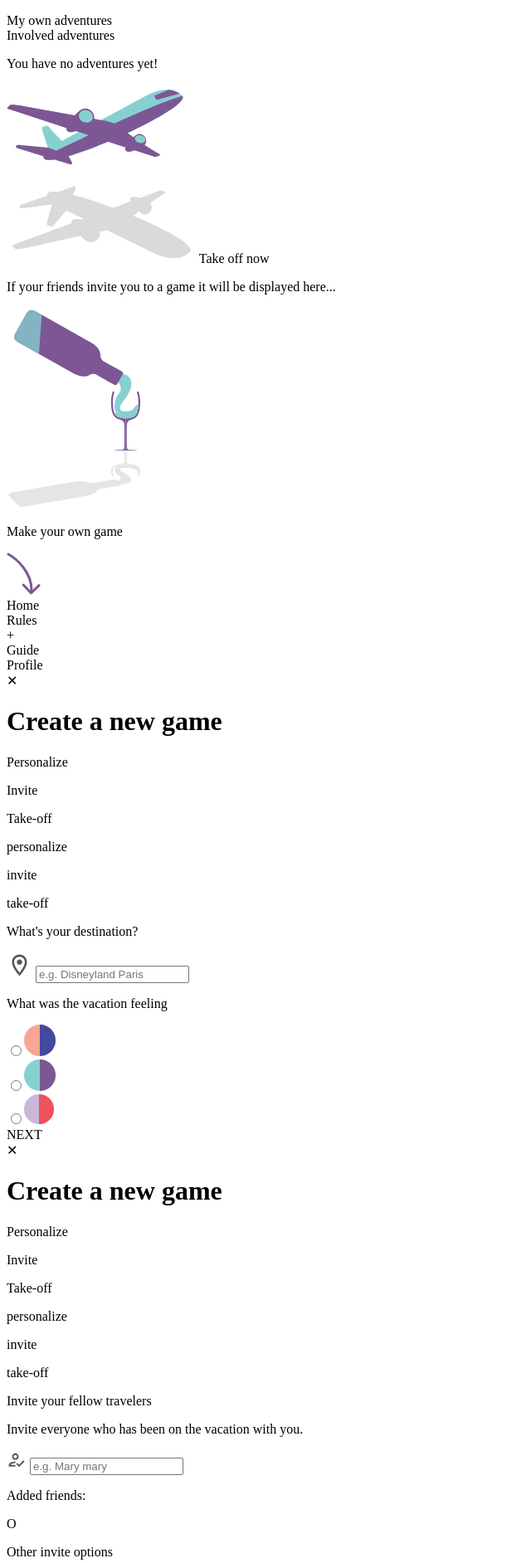
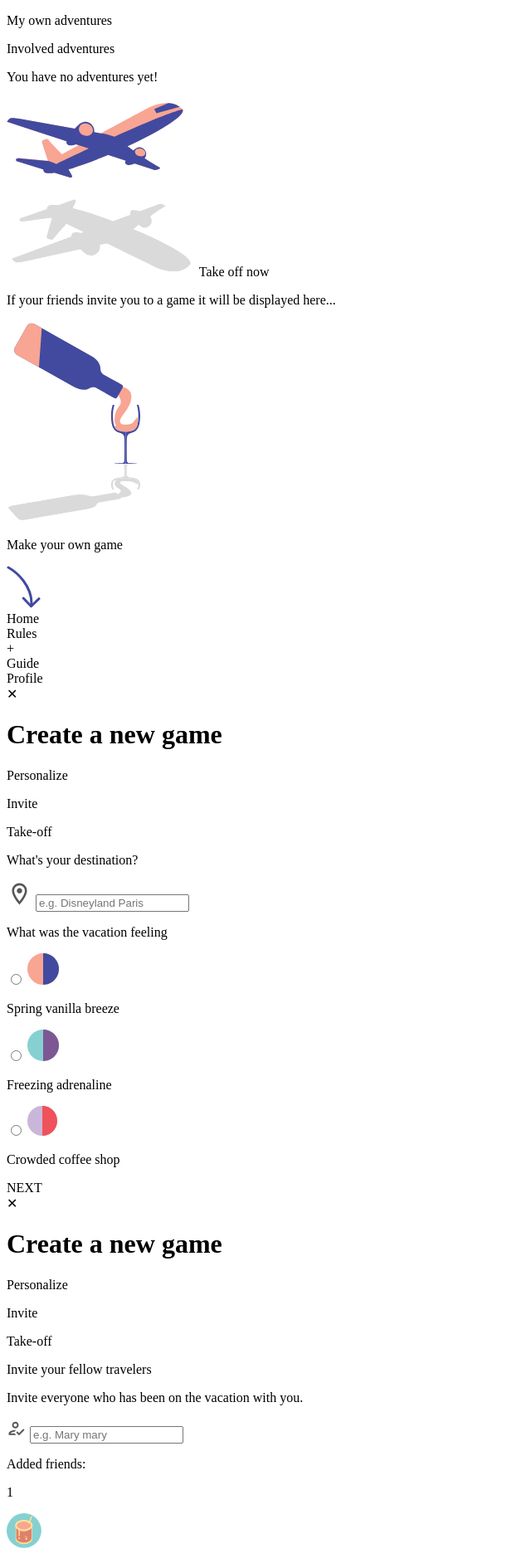
Before and after one commit to DJElke/DevineKask_RevivingAdventure, a PHP site: template src/view/statisch/createAdventure.php in a window 1280 px wide. Shown: the part 98-1982 px from the top of the page at 83% size, without its empty margins (0-640 px from the left). Run offline with PHP 8.4, Linux system fonts and the light colour scheme; the template is opened without the code that fills it, so the values that code supplies are empty.

Commit message:
CSS profile, create new adventure, home, rules & guide

```diff
--- a/src/css/home.css
+++ b/src/css/home.css
@@ -25,10 +25,9 @@
 }
 
 .dashboardTab {
-  border: .15rem solid #424A9F;
+  border: .2rem solid #424A9F;
   text-align: center;
-  padding: .7rem;
-  margin: .2rem .5rem;
+  line-height: 1.2rem;
 }
 .dashboard__grid{
   display: grid;
--- a/src/style.css
+++ b/src/style.css
@@ -11,6 +11,7 @@
 @import './css/onboarding.css';
 @import './css/order.css';
 @import './css/register.css';
+@import './css/createAdventure.css';
 
 
 /* START SARAH CSS */
--- a/src/view/home/home.php
+++ b/src/view/home/home.php
@@ -7,8 +7,8 @@
   </header>
 
   <wrapper class="dashboardTabs bg--red">
-    <div id="owned" class="containerItem--left blue dashboardTab">My own adventures</div>
-    <div id="involved" class="containerItem--right blue dashboardTab">Involved adventures</div>
+    <div id="owned" class="containerItem--left blue dashboardTab"><p>My own adventures</p></div>
+    <div id="involved" class="containerItem--right blue dashboardTab"><p>Involved adventures</p></div>
  </wrapper>
 
  <section class="dashboardList">
--- a/src/view/statisch/createAdventure.php
+++ b/src/view/statisch/createAdventure.php
@@ -6,22 +6,26 @@
     </header>
 
     <wrapper class="dashboardTabs bg--red">
-      <div id="owned" class="containerItem--left blue dashboardTab">My own adventures</div>
-      <div id="involved" class="containerItem--right blue dashboardTab">Involved adventures</div>
+      <div id="owned" class="containerItem--left blue dashboardTab"><p>My own adventures</p></div>
+      <div id="involved" class="containerItem--right blue dashboardTab"><p>Involved adventures</p></div>
     </wrapper>
 
   <section class="dashboardList">
     <div class="ownedVac">
+      <div class="empty">
         <p>You have no adventures  yet!</p>
-      <img src="assets/illustrations/plane-blue.svg">
-      <a class="takeOff--button">Take off now</a>
+        <img src="assets/illustrations/plane-orange.svg">
+        <a class="takeOff--button btn-takeOff">Take off now</a>
+      </div>
     </div>
 
     <div class="involvedVac">
+    <div class="empty">
       <p>If your friends invite you to a game it will be displayed here...</p>
-      <img src="assets/illustrations/wine.svg">
+      <img src="assets/illustrations/wine-orange.svg">
       <p> Make your own game</p>
-      <img src="assets/illustrations/arrow.svg">
+      <img class="img-arrow" src="assets/illustrations/arrow-orange.svg">
+    </div>
   </div>
   </section>
 
@@ -39,31 +43,58 @@
   <a class="createAdventure--close">
     <span class="close">&#10005;</span>
   </a>
-  <h1>Create a new game</h1>
-  <div class="shop--crumble">
-    <div><span class="createGame-dot"></span><p>Personalize</p></div>
-    <div><span class="createGame-open-dot"></span><p>Invite</p></div>
-    <div><span class="createGame-open-dot"></span><p>Take-off</p></div>
+  <h1 class="header--new-game">Create a new game</h1>
+  <div class="create--crumble">
+    <div>
+      <span class="line"></span>
+      <span class="createGame-dot"></span>
+      <p>Personalize</p>
+    </div>
+    <div>
+      <span class="line-dotted"></span>
+      <span class="createGame-open-dot"></span>
+      <p>Invite</p>
+    </div>
+    <div>
+      <span class="line-dotted"></span>
+      <span class="createGame-open-dot"></span>
+      <p>Take-off</p>
+    </div>
   </div>
 
-  <div>
+  <!-- <div>
     <p>personalize</p>
     <p>invite</p>
     <p>take-off</p>
-  </div>
-  <div>
-    <label><p>What's your destination?</p>
+  </div> -->
+  <div class="create-new-label">
+    <label>
+      <p class="create-new-title">What's your destination?</p>
+    <div class="destination-input">
       <img src="assets/icons/place-icon.svg">
       <input type=text placeholder="e.g. Disneyland Paris">
+    </div>
     </label>
   </div>
 
-  <div>
-      <p >What was the vacation feeling</p>
-        <div class="color--options">
-          <div><input type="radio"><label for="spring" ><img src="assets/icons/spring-vanilla-breeze.svg"></label></div>
-          <div><input type="radio"><label for="freezing" ><img src="assets/icons/freezing-adrenaline.svg"></label></div>
-          <div><input type="radio"><label for="coffee" ><img src="assets/icons/crowded-coffee-shop.svg"></label></div>
+  <div class="create-new-label">
+      <p class="create-new-title">What was the vacation feeling</p>
+        <div class="color--options-new">
+            <input type="radio" id="spring">
+            <label for="spring">
+              <img src="assets/icons/spring-vanilla-breeze.svg">
+              <p>Spring vanilla breeze</p>
+            </label>
+            <input type="radio" id="freezing">
+            <label for="freezing" >
+              <img src="assets/icons/freezing-adrenaline.svg">
+              <p>Freezing adrenaline</p>
+            </label>
+            <input type="radio" id="coffee">
+            <label for="coffee" >
+              <img src="assets/icons/crowded-coffee-shop.svg">
+              <p>Crowded coffee shop</p>
+            </label>
         </div>
     </div>
 
@@ -76,47 +107,59 @@
   <a class="createAdventure--close">
     <span class="close">&#10005;</span>
   </a>
-  <h1>Create a new game</h1>
-  <div class="shop--crumble">
-    <div><span class="createGame-dot"></span><p>Personalize</p></div>
-    <div><span class="createGame-dot"></span><p>Invite</p></div>
-    <div><span class="createGame-open-dot"></span><p>Take-off</p></div>
+  <h1 class="header--new-game">Create a new game</h1>
+  <div class="create--crumble">
+    <div>
+      <span class="line"></span>
+      <span class="createGame-dot"></span>
+      <p>Personalize</p>
     </div>
     <div>
-    <p>personalize</p>
-    <p>invite</p>
-    <p>take-off</p>
+      <span class="line"></span>
+      <span class="createGame-dot"></span>
+      <p>Invite</p>
     </div>
     <div>
-    <p>Invite your fellow travelers</p>
-    <p>Invite everyone who has been on the vacation with you.</p>
+      <span class="line-dotted"></span>
+      <span class="createGame-open-dot"></span>
+      <p>Take-off</p>
+    </div>
+  </div>
+
   <div>
+    <p class="create-new-title">Invite your fellow travelers</p>
+    <p class="create-new-subText">Invite everyone who has been on the vacation with you.</p>
+    <div class="destination-input">
       <img src="assets/icons/friend.svg">
       <input type=text placeholder="e.g. Mary mary">
     </div>
   </div>
 
-  <div>
-    <p>Added friends: </p><p>O</p>
-
+  <div class="added-friends">
+    <p class="create-new-title">Added friends:</p>
+    <p class="counting-friends">1</p>
+  </div>
+  <div class="invited-friend">
+    <img src="assets/user-icons/icon-cocktail.svg" alt="">
+    <p>Camille Buyle</p>
   </div>
   <div>
-    <p >Other invite options</p>
+    <p class="create-new-title">Other invite options</p>
     <div class="invite--options">
-        <div><input type="radio"><label for="text" ><img src="assets/icons/text.svg"></label></div>
-        <div><input type="radio"><label for="mail" ><img src="assets/icons/mail.svg"></label></div>
-        <div><input type="radio"><label for="messenger" ><img src="assets/icons/messenger.svg"></label></div>
+        <div><input type="radio"><label for="text" ><img src="assets/icons/text.svg">text</label></div>
+        <div><input type="radio"><label for="mail" ><img src="assets/icons/mail.svg">mail</label></div>
+        <div><input type="radio"><label for="messenger" ><img src="assets/icons/messenger.svg">messenger</label></div>
       </div>
   </div>
 
   <div>
-    <a href="index.php?page=home">NEXT</a>
+    <a class="invite--button" href="index.php?page=home">NEXT</a>
   </div>
 </div>
 
 <div class="overlay">
 
-  <div>
+  <div class="warning-quit">
     <p>If you quit now your progress will be lost. </p>
     <a href="index.php?page=home">OK</a>
   </div>
```
Also changed, not shown: src/css/createAdventure.css (added, +153 -0 lines), src/css/guide.css (+8 -1 lines), src/css/profile.css (+23 -3 lines), src/view/statisch/guide.php (+20 -9 lines), src/view/statisch/profile.php (+15 -9 lines), src/view/statisch/rules.php (+25 -13 lines), src/assets/illustrations/arrow-orange.svg (added), src/assets/illustrations/plane-orange.svg (added), src/assets/illustrations/wine-orange.svg (added). Lines whose indentation alone changed are shown as unchanged.
